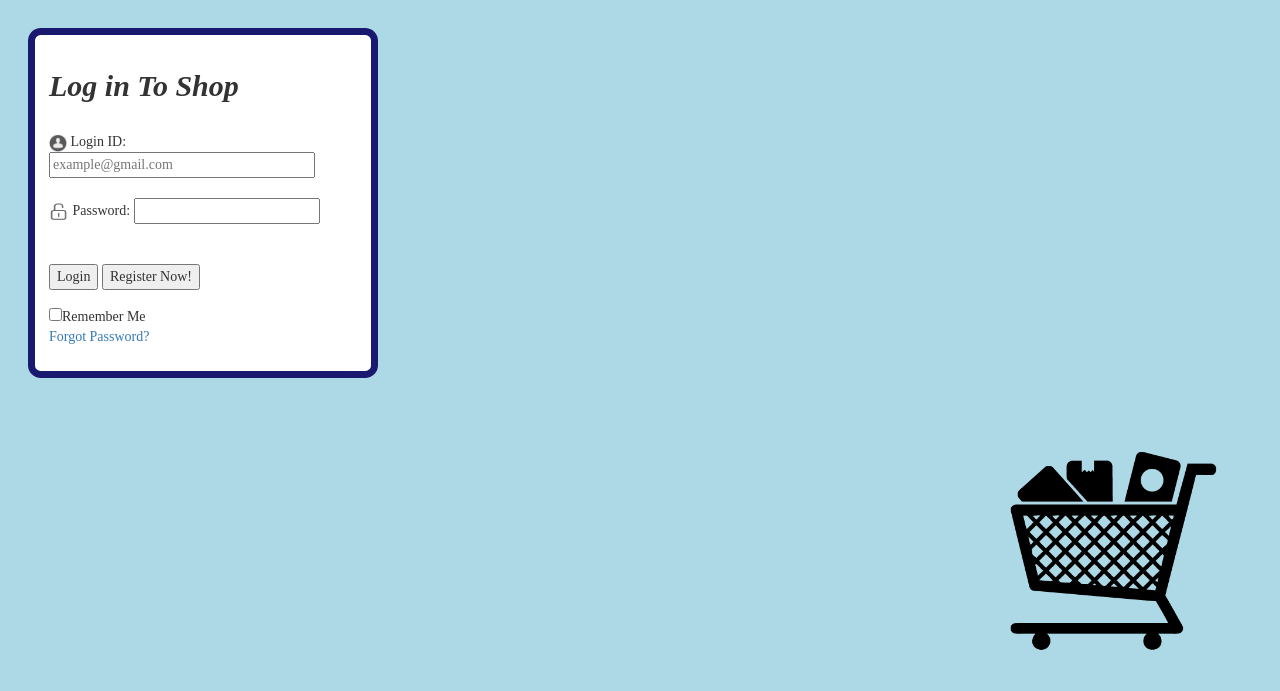
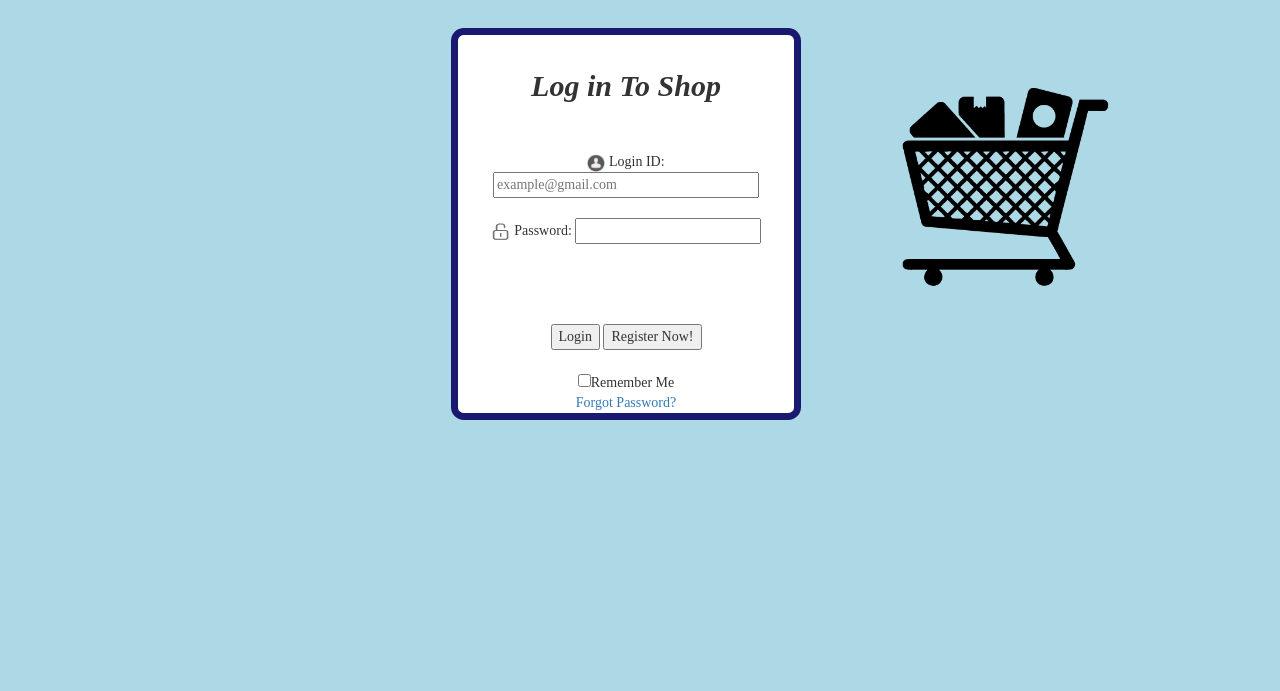
Before and after one commit to mchen628/Online-Shopper, a PHP site: page /login.php in a window 1280 px wide. Shown: the top 691 px of the page. Run offline with PHP 8.4, Linux system fonts and the light colour scheme; some libraries are stand-ins or nearby versions.

Commit message:
interface

```diff
--- /dev/null
+++ b/checkout.php
@@ -0,0 +1,3 @@
+<?php
+
+?>
--- a/general.css
+++ b/general.css
@@ -7,7 +7,7 @@ body {
 fieldset {
   border-radius: .9em;
     width: 25em;
-    height: 25em;
+    height: 28em;
   background: white;
   padding: 1em;
 	border-color: MidnightBlue ;
--- a/login.php
+++ b/login.php
@@ -1,40 +1,36 @@
-<html>
-	<head>
-		<link rel="stylesheet" href = "general.css"/>
-	</head>
-
-	<body>
 <?php
 	require_once("support.php");
 	require_once("dblogin.php");
 
 	$body=<<<EBODY
+		<div class="col-sm-4 text-center">
+		</div>
+		<div class="col-sm-4 text-center">
 		<form action="{$_SERVER['PHP_SELF']}" method="post">
 		<fieldset>
-					<em><h2><strong>Log in To Shop</strong></h2></em></br>
-
-						<img src="login.jpg" width="18" height="18" alt="login" />
-						Login ID: <input type="email" name="email" maxlength="30" size="30" placeholder="example@gmail.com" required/><br><br>
+			<em><h2><strong>Log in To Shop</strong></h2></em></br></br>
+			<img src="login.jpg" width="18" height="18" alt="login"/>
+			Login ID: <input type="email" name="email" maxlength="30" size="30" placeholder="example@gmail.com" required/></br></br>
 
 			<img src="pw.jpg" width="20" height="20" alt="pw" />
-						Password: <input type="password" name="password" maxlength="20" size="20" required/></br></br></br>
+			Password: <input type="password" name="password" maxlength="20" size="20" required/></br></br></br></br></br>
 
 			<div id="buttonHolder">
 				<input type="submit" name="login" value="Login"/>
-
 		</form>
 		<form action="register.php">
 				<input type="submit" value="Register Now!"/>
+			</div>
+		</form><br>
 
-						</div>
-					</form>
 		<input type="checkbox" name="rememberME" value="Remember Me" />Remember Me</br>
 		<a href ="forgotpw.php"/>Forgot Password?
 
-
 		</fieldset>
-
-					<img src="cart.jpg" style="float:right" width="300" height="300" alt="Shopping cart" />
+		</div>
+		<div class="col align-self-end">
+		<img src="cart.jpg" width="300" height="300" alt="Shopping cart" />
+		</div>
 
 EBODY;
 	//rememberme and forgotpw have not done yet!!!!!!!!!
@@ -75,5 +71,3 @@ EBODY;
 	}
 	echo generatePage($body, $title = "Login");
 ?>
-	</body>
-</html>
--- a/main.php
+++ b/main.php
@@ -131,7 +131,7 @@
 			<div class="col-sm-4 text-center">
 				Link: <input type="text" id="link" placeholder="www.example.com (optional)" size="25em">
 		</div>
-		<div id="email" style="visibility: hidden;">thisIsATest@gmail.com</div>
+		<div id="email" style="visibility: hidden;">{$user}</div>
 EBODY;
 	echo generatePage($body, $title = "Main Page");
 ?>
```
Lines whose indentation alone changed are shown as unchanged.
